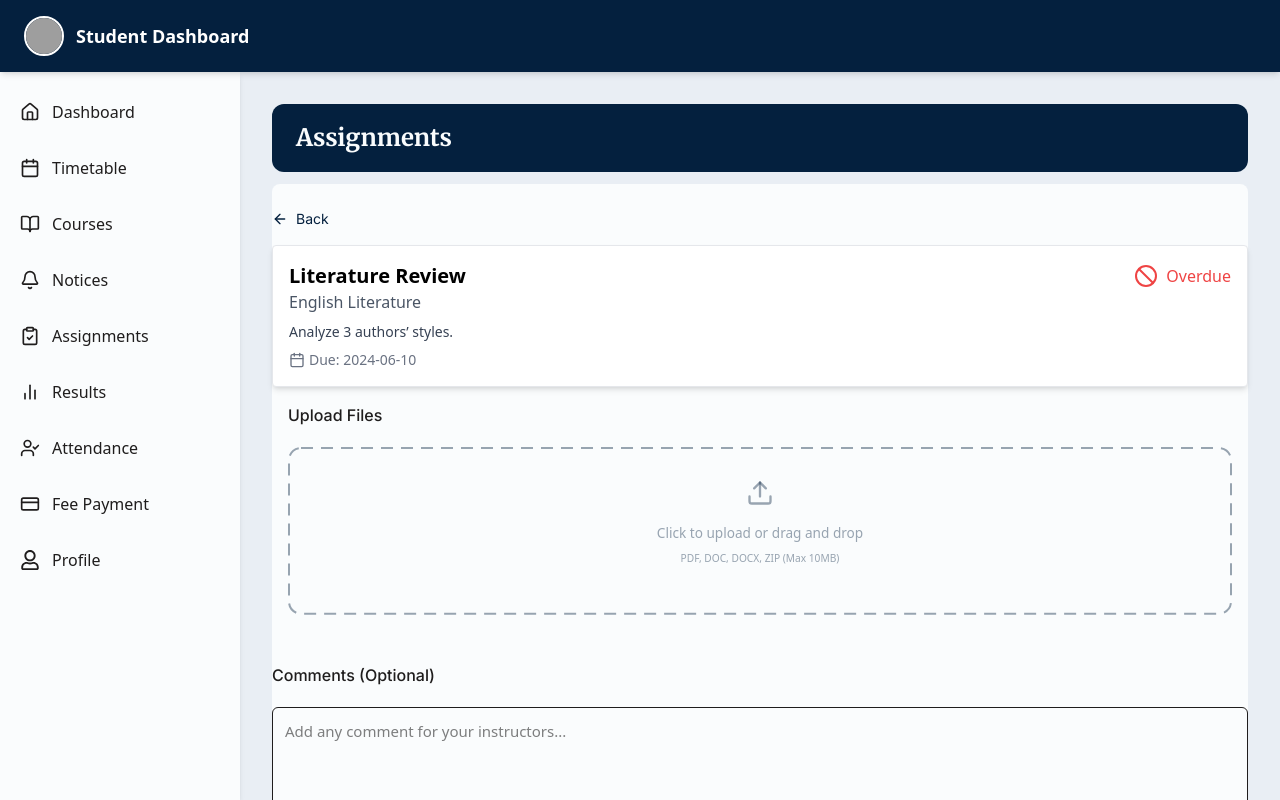
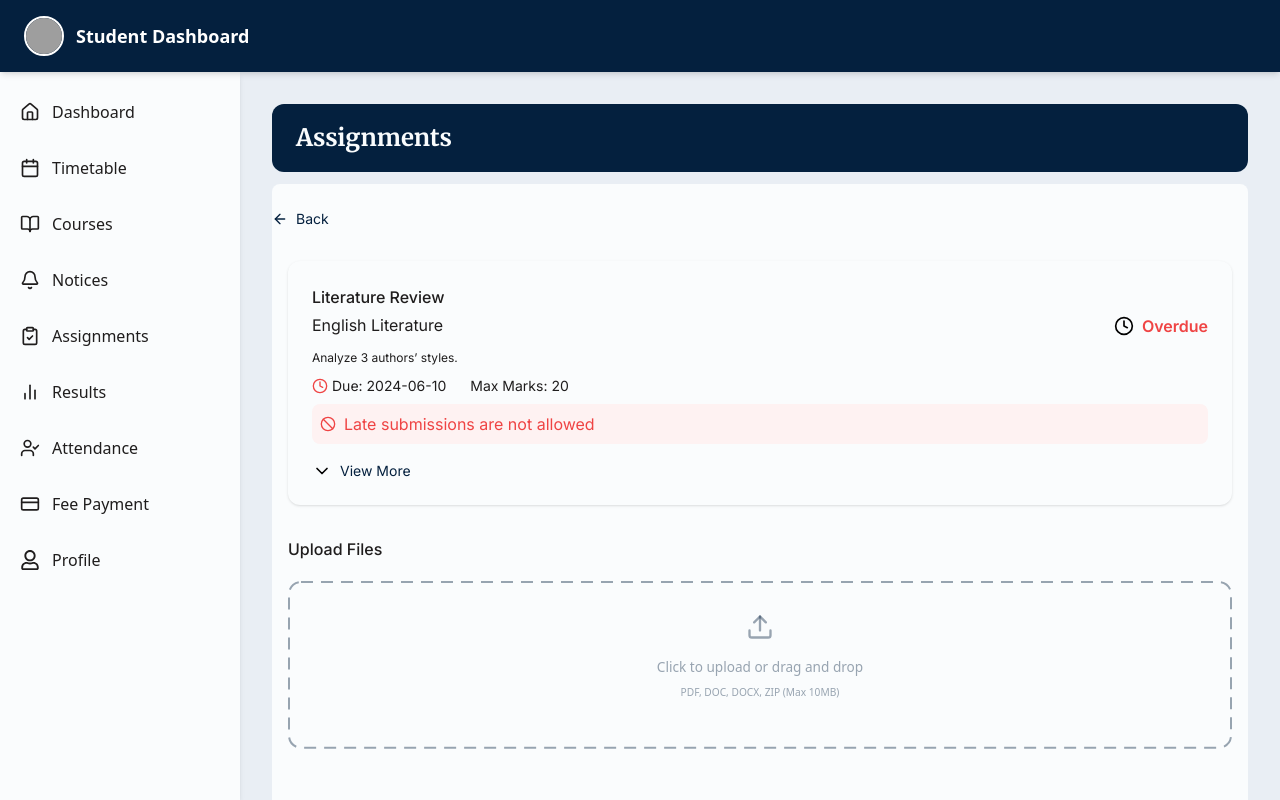
Before and after one commit to Aristiec/SMSfrontend, a React (Vite) app in the folder frontend/: page /assignments/1 in a window 1280 px wide. Shown: the top 800 px of the page. Built offline with nearby package versions, Linux system fonts and the light colour scheme; grey boxes are pictures that could not be loaded; a web font is replaced by a local one.

Commit message:
Updated assignment card and assignment data

```diff
--- a/frontend/src/components/student/assignments/AssignmentCard.jsx
+++ b/frontend/src/components/student/assignments/AssignmentCard.jsx
@@ -1,37 +1,122 @@
-import React from "react";
-import { Calendar, Clock, Ban, AlertCircle, CheckCircle } from "lucide-react";
-
-const statusIcon = {
-  pending: <AlertCircle className="text-[#F97316]" />,
-  overdue: <Ban className="text-[#EF4444]" />,
-  submitted: <CheckCircle className="text-[#10B981]" />,
-};
+import React, { useState, useRef, useEffect } from "react";
+import { Ban, ChevronDown, Clock, File } from "lucide-react";
 
 const AssignmentCard = ({ assignment }) => {
+  const [isOpen, setIsOpen] = useState(false);
+  const contentRef = useRef(null);
+  const [maxHeight, setMaxHeight] = useState("0px");
+
+  useEffect(() => {
+    if (isOpen) {
+      setMaxHeight(`${contentRef.current.scrollHeight}px`);
+    } else {
+      setMaxHeight("0px");
+    }
+  }, [isOpen]);
+
+  const getStatusColor = () => {
+    switch (assignment.status) {
+      case "overdue":
+        return "#EF4444"; // red
+      case "pending":
+        return "#F97316"; // amber
+      case "submitted":
+        return "#10B981"; // green
+      default:
+        return "#6B7280"; // gray
+    }
+  };
+
   return (
-    <div className="bg-white shadow-md rounded p-4 border border-gray-200">
-      <div className="flex items-center justify-between">
-        <h2 className="text-xl font-semibold">{assignment.title}</h2>
-        <div className="flex items-center gap-2">
-          {statusIcon[assignment.status]}
-          <span
-            className={`capitalize font-medium ${
-              assignment.status === "pending"
-                ? "text-[#F97316]"
-                : assignment.status === "overdue"
-                ? "text-[#EF4444]"
-                : "text-[#10B981]"
-            }`}
+    <div className="p-4 font-[Inter]">
+      <div className="w-full rounded-[12px] p-6 bg-[#FAFCFD] shadow">
+        <div className="flex flex-col gap-2">
+          {/* Top Section */}
+          <div className="flex justify-between flex-wrap">
+            <div className="flex flex-col gap-3">
+              <div className="flex flex-col gap-1">
+                <p className="text-[16px] font-[500] text-[#1F1D1D]">
+                  {assignment.title}
+                </p>
+                <p className="text-[16px] font-[400] text-[#1F1D1D]">
+                  {assignment.subject}
+                </p>
+              </div>
+              <p className="text-[12px] font-[400] text-[#1F1D1D]">
+                {assignment.description}
+              </p>
+            </div>
+            <div className="flex items-center gap-2 mt-2 sm:mt-0">
+              <Clock className="w-5 h-5" />
+              <p
+                className="text-[16px] font-[600]"
+                style={{ color: getStatusColor() }}
+              >
+                {assignment.status.charAt(0).toUpperCase() +
+                  assignment.status.slice(1)}
+              </p>
+            </div>
+          </div>
+
+          {/* Middle Section */}
+          <div className="flex items-center gap-6 flex-wrap text-[14px]">
+            <div className="flex items-center gap-1 text-[#1F1D1D]">
+              <Clock className="w-4 h-4" style={{ color: getStatusColor() }} />
+              <span className="font-[400]">Due:</span>
+              <span className="font-[400]">{assignment.dueDate}</span>
+            </div>
+            <div className="flex items-center gap-1">
+              <span className="font-[400] text-[#1F1D1D]">
+                Max Marks: {assignment.maxMarks}
+              </span>
+            </div>
+          </div>
+
+          {/* Overdue Note */}
+          {assignment.status === "overdue" && (
+            <div className="flex rounded-[8px] gap-[8px] p-[8px] items-center bg-[#FEF2F2]">
+              <Ban className="h-4 w-4 text-[#EF4444]" />
+              <p className="font-[400] text-[16px] text-[#EF4444]">
+                Late submissions are not allowed
+              </p>
+            </div>
+          )}
+
+          {/* Expandable Content */}
+          <div
+            ref={contentRef}
+            style={{ maxHeight }}
+            className="overflow-hidden transition-all duration-300 ease-in-out text-[#1F1D1D] text-[14px]"
           >
-            {assignment.status}
-          </span>
+            {/* Replace this section with actual instructions/resources if available */}
+            <div className="pt-2 ">
+              <h1 className="font-bold">Assignment Instructions.</h1>
+              <p className="whitespace-pre-line">{assignment.instructions}</p>
+            </div>
+            <div className="pt-2">
+              <p className="font-bold">Resources</p>
+              <div className="flex flex-col gap-[8px] pt-1">
+                <div className="flex gap-2 bg-[#CFDCEB] p-2 rounded">
+                  <File />
+                  <p className="text-[#04203E] text-[14px]">
+                    {assignment.file}
+                  </p>
+                </div>
+              </div>
+            </div>
+          </div>
+
+          {/* Toggle Button */}
+          <button
+            onClick={() => setIsOpen(!isOpen)}
+            className="flex items-center gap-2 cursor-pointer w-fit"
+          >
+            <ChevronDown className="w-5 h-5" />
+            <p className="text-[14px] font-[400] text-[#04203E]">
+              {isOpen ? "View Less" : "View More"}
+            </p>
+          </button>
         </div>
-      </div>
-      <p className="text-gray-600">{assignment.subject}</p>
-      <p className="mt-2 text-sm text-gray-700">{assignment.description}</p>
-      <div className="flex items-center mt-2 text-sm text-gray-500">
-        <Calendar className="w-4 h-4 mr-1" />
-        Due: {assignment.dueDate}
       </div>
     </div>
   );
--- a/frontend/src/data/mockAssignments.js
+++ b/frontend/src/data/mockAssignments.js
@@ -6,7 +6,10 @@ const mockAssignments = [
     description: "Analyze 3 authors’ styles.",
     dueDate: "2024-06-10",
     status: "overdue",
-    file: "literature_review.pdf",
+    files: ["literature_review.pdf", "guidelines.pdf"],
+    maxMarks: 20,
+    instructions:
+      "Read the full play with focus on key scenes (witches, soliloquies, Lady Macbeth’s arc, final act). Choose a focus area:\n• Theme (e.g., ambition, guilt, fate vs free will)\n• Character (e.g., Macbeth, Lady Macbeth)\n• Literary device (e.g., symbolism, motifs, foreshadowing)\nReview at least 3 academic sources (books, journals, essays).\nSummarize and analyze the views of each critic.\nAdd your own interpretation and compare it with critics’ views.\nDiscuss modern relevance of the play or chosen theme/character.\nWrite 1000–1500 words, properly structured with intro, body, and conclusion.\nUse quotes from the play to support analysis.\nFollow formatting rules: Times New Roman, 12pt, 1.5 spacing, submit as PDF or Word.\nInclude references (MLA/APA/Chicago style).",
   },
   {
     id: "2",
@@ -15,6 +18,10 @@ const mockAssignments = [
     description: "Solve problems from Chapter 6.",
     dueDate: "2024-06-15",
     status: "pending",
+    files: ["math_assignment.pdf", "formulas_sheet.pdf"],
+    maxMarks: 50,
+    instructions:
+      "Complete problems 1 to 20 from Chapter 6: Probability and Statistics.\nShow all necessary steps and calculations clearly.\nUse scientific calculator for statistical calculations.\nAttach graphs for questions involving data distribution.\nEnsure neatness and correct units throughout.\nSubmit as a single PDF.",
   },
   {
     id: "3",
@@ -23,7 +30,10 @@ const mockAssignments = [
     description: "Lab observations and conclusion.",
     dueDate: "2024-06-01",
     status: "submitted",
-    file: "science_report.pdf",
+    files: ["science_report.pdf", "experiment_photos.zip"],
+    maxMarks: 20,
+    instructions:
+      "Document all lab experiment steps performed in the classroom.\nInclude observations, data tables, and graphs.\nAnalyze results and provide scientific reasoning.\nConclude with a discussion on experimental errors and future scope.\nSubmit in PDF format with diagrams labeled clearly.",
   },
 ];
 
--- a/frontend/src/pages/student/AssignmentDetails.jsx
+++ b/frontend/src/pages/student/AssignmentDetails.jsx
@@ -70,10 +70,10 @@ const AssignmentDetails = () => {
 
               {/* Example PDFs with bg-[#CFDCEB] */}
               <div className="space-y-2">
-                {["assignment.pdf", "assignment.pdf"].map((file, index) => (
+                {assignment.files?.map((file, index) => (
                   <div
                     key={index}
-                    className="flex items-center  justify-between bg-[#CFDCEB]  p-3 rounded-lg"
+                    className="flex items-center justify-between bg-[#CFDCEB] p-3 rounded-lg"
                   >
                     <div className="flex items-center gap-2">
                       <File className="w-4 h-4 text-[#04203E]" />
```
